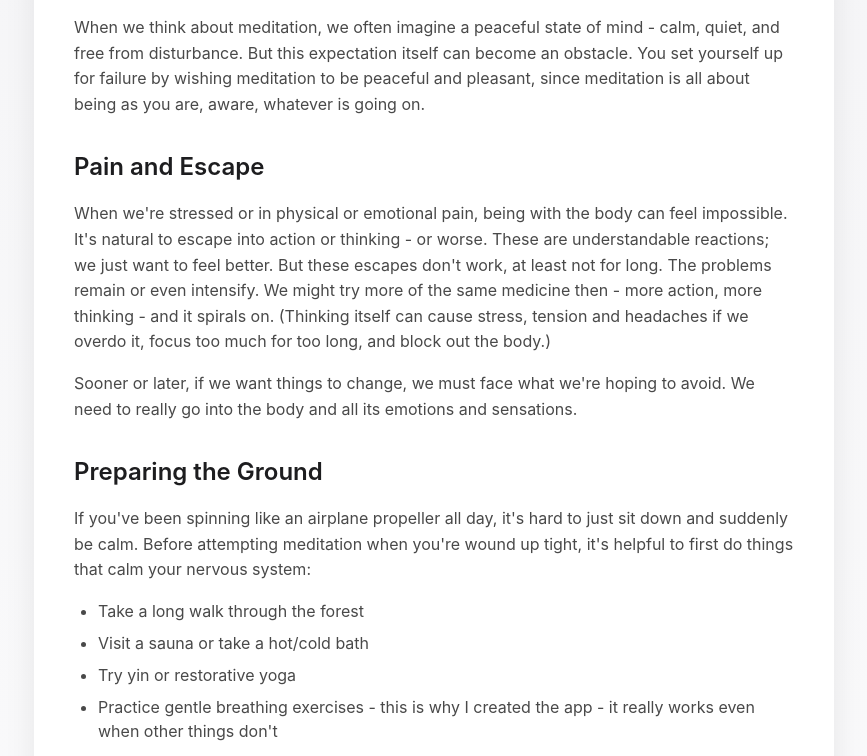
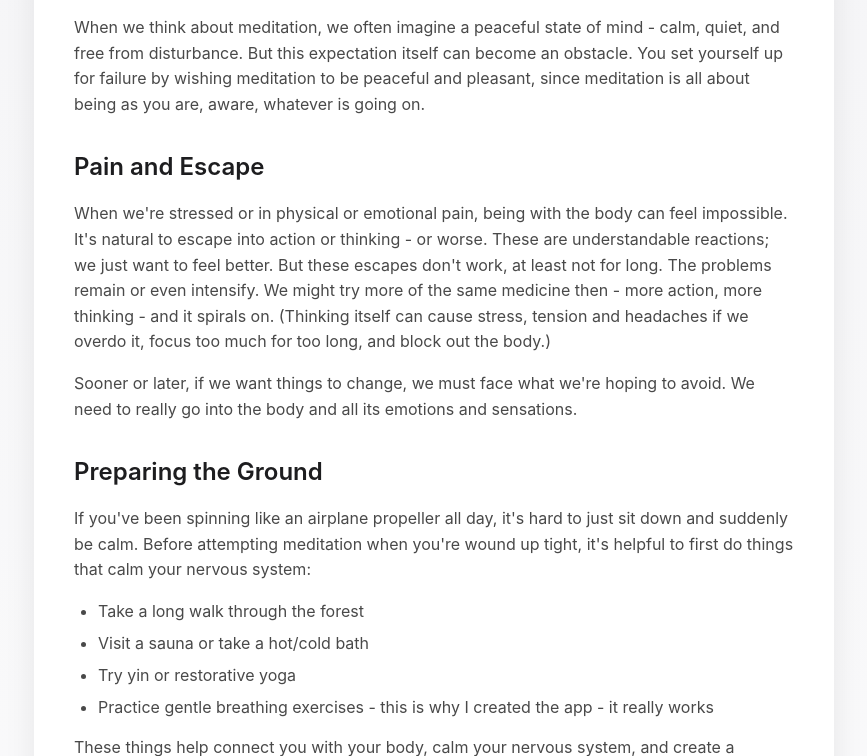
Before and after one commit to aegidiosstudios/aegidiosstudios.github.io, a plain HTML site: page meditation/index.html in a window 1280 px wide. Shown: the part 199-955 px from the top of the page, without its empty margins (206-1073 px from the left). Drawn offline with Linux system fonts and the light colour scheme.

Commit message:
Update index.html

```diff
--- a/meditation/index.html
+++ b/meditation/index.html
@@ -128,7 +128,7 @@
                 <li>Take a long walk through the forest</li>
                 <li>Visit a sauna or take a hot/cold bath</li>
                 <li>Try yin or restorative yoga</li>
-                <li>Practice gentle breathing exercises - this is why I created the app - it really works even when other things don't</li>
+                <li>Practice gentle breathing exercises - this is why I created the app - it really works </li>
             </ul>
             <p>These things help connect you with your body, calm your nervous system, and create a foundation for meditation. Try to bring calm into your life instead of adding it as an emergency measure.</p>
 
```
